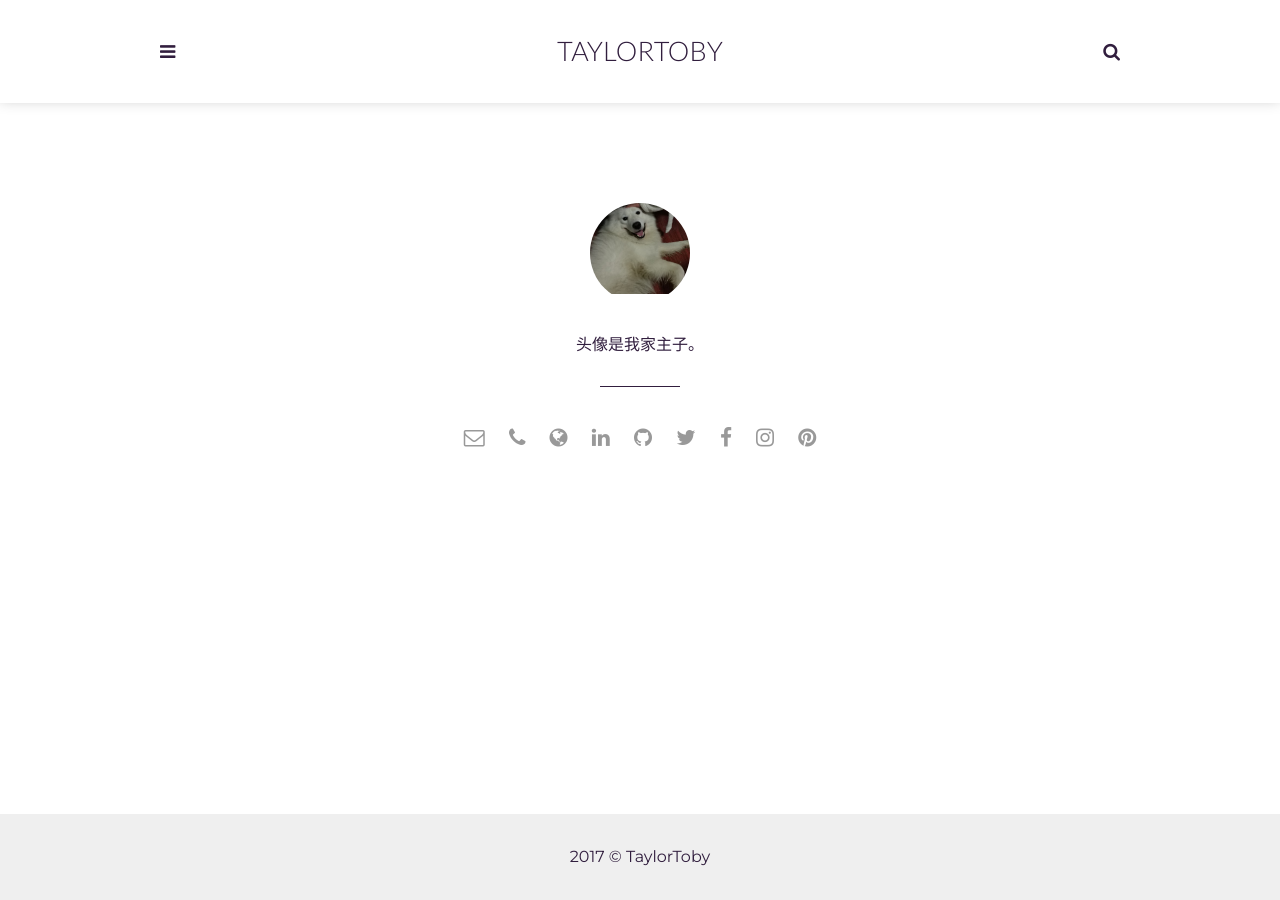
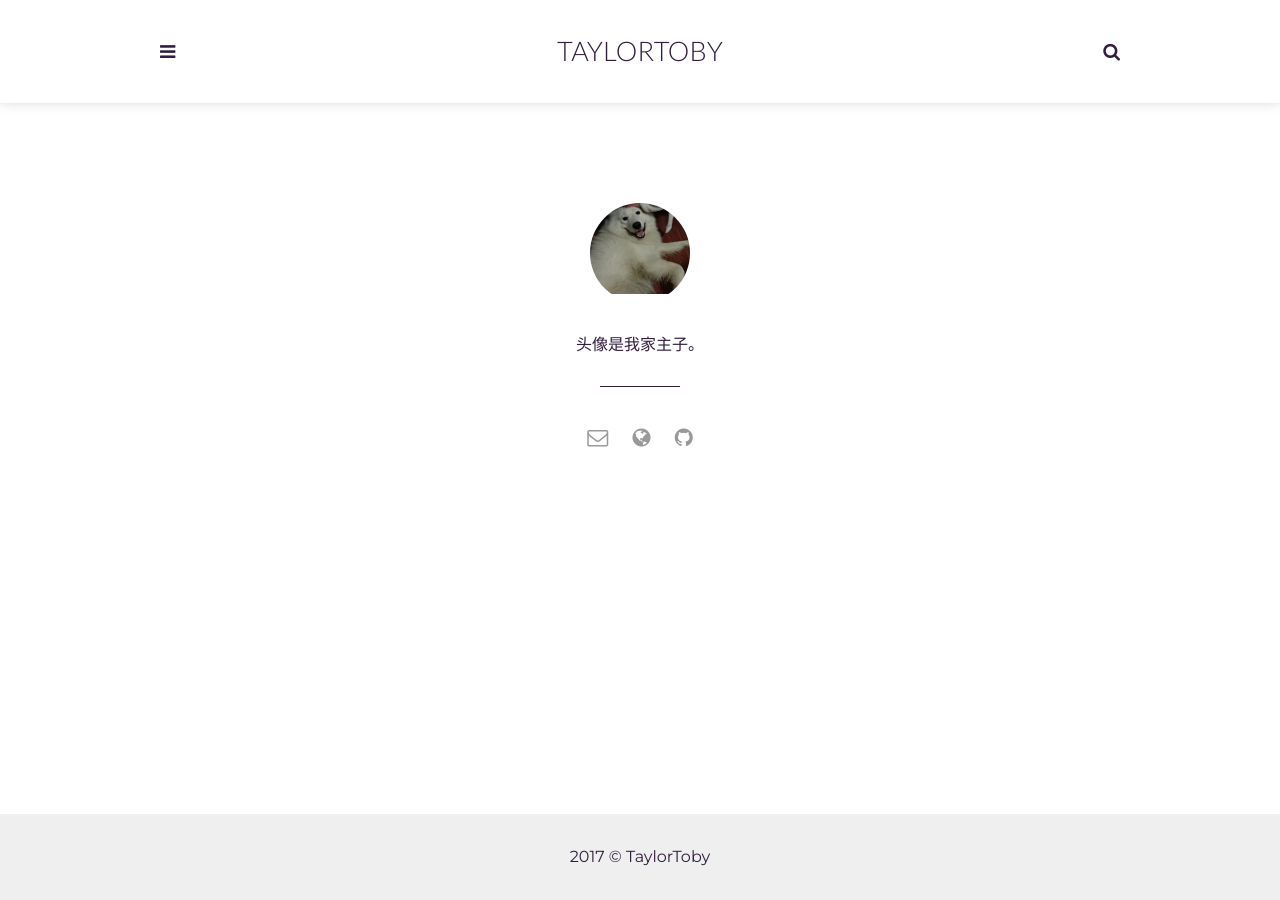
Before and after one commit to xiaozhuyaoye/xiaozhuyaoye.github.io, a Jekyll site: the page built from _pages/about.html, in a window 1280 px wide. Built offline with Jekyll 4.4.1, drawn with Linux system fonts in a browser that asks for light colours.

Commit message:
修改模板的样式以及内容，添加评论功能

```diff
--- a/_config.yml
+++ b/_config.yml
@@ -7,6 +7,7 @@ description: > # this means to ignore newlines until "baseurl:"
 permalink: ':title/'
 baseurl: "" # the subpath of your site, e.g. /blog
 url: "" # the base hostname & protocol for your site, e.g. http://example.com
+intensedebate_comments: true
 
 # Author settings
 author: TaylorToby # add your name
@@ -15,14 +16,8 @@ about-author: 头像是我家主子。
 
 # Contact links
 email: 'xiaozhuyaoye@hotmail.com' # Add your Email address
-phone: '' # Add your Phone number
 website: 'xiaozhuyaoye.github.io' # Add your website, do not add http://
-linkedin: '' # Add your Linkedin handle
 github: '/xiaozhuyaoye' # Add your Github handle
-twitter: '' # Add your Twitter handle
-facebook: '' # Add your Facebook handle
-instagram: '' # Add your Instagram handle
-pinterest: '' # Add your Pinterest handle
 
 # Newsletter
 mailchimp: # Add your MailChimp form identifier.
--- /dev/null
+++ b/_includes/intensedebate-comments.html
@@ -0,0 +1,4 @@
+<div id="idc-container"></div>
+<a href="{Permalink}" class="IDCommentsReplace">评论</a>
+<span style="display:none" id="ID{Permalink}">TITLE GOES HERE</span>
+<script type='text/javascript' src='https://www.intensedebate.com/js/tumblrWrapper.php?acct=2569902ab467edbdf9532310a515edb3'></script>
--- a/_includes/recent-post.html
+++ b/_includes/recent-post.html
@@ -1,5 +1,5 @@
 <div class="recent-box">
-  <h2 class="recent-title">Recent post</h2>
+  <h2 class="recent-title">最近投递</h2>
   <div class="recent-list">
     {% for post in site.posts offset:0 limit:4 %}
       {% if post.title %}
--- a/_pages/about.html
+++ b/_pages/about.html
@@ -16,56 +16,21 @@ permalink: /about/
       {% if site.email %}
         <li class="email"><a href="mailto:{{site.email}}"><i class="fa fa-envelope-o"></i></a></li>
       {% else %}
-        <li class="email"><a href="mailto:example.adam@blog.com"><i class="fa fa-envelope-o" aria-hidden="true"></i></a></li>
-      {% endif %}
-
-      {% if site.phone %}
-        <li class="phone"><a href="tel:{{site.phone}}"><i class="fa fa-phone"></i></a></li>
-      {% else %}
-        <li class="phone"><a href="tel:044 825 5523"><i class="fa fa-phone" aria-hidden="true"></i></a></li>
+        <li class="email"><a href="mailto:xiaozhuyaoye@hotmail.com"><i class="fa fa-envelope-o" aria-hidden="true"></i></a></li>
       {% endif %}
 
       {% if site.website %}
         <li class="website"><a href="http://{{site.website}}" target="_blank"><i class="fa fa-globe"></i></a></li>
       {% else %}
-        <li class="website"><a href="https://artemsheludko.github.io" target="_blank"><i class="fa fa-globe" aria-hidden="true"></i></a></li>
-      {% endif %}
-
-      {% if site.linkedin %}
-        <li class="linkedin"><a href="https://in.linkedin.com/in/{{site.linkedin}}" target="_blank"><i class="fa fa-linkedin"></i></a></li>
-      {% else %}
-        <li class="linkedin"><a href="https://in.linkedin.com/" target="_blank"><i class="fa fa-linkedin" aria-hidden="true"></i></a></li>
+        <li class="website"><a href="https://xiaozhuyaoye.github.io" target="_blank"><i class="fa fa-globe" aria-hidden="true"></i></a></li>
       {% endif %}
 
       {% if site.github %}
         <li class="github"><a href="http://github.com/{{site.github}}" target="_blank"><i class="fa fa-github"></i></a></li>
       {% else %}
-        <li class="github"><a href="http://github.com/artemsheludko" target="_blank"><i class="fa fa-github" aria-hidden="true"></i></a></li>
+        <li class="github"><a href="http://github.com/xiaozhuyaoye" target="_blank"><i class="fa fa-github" aria-hidden="true"></i></a></li>
       {% endif %}
 
-      {% if site.twitter %}
-        <li class="twitter"><a href="https://twitter.com/{{site.twitter}}" target="_blank"><i class="fa fa-twitter"></i></a></li>
-      {% else %}
-        <li class="twitter"><a href="https://twitter.com/artemsheludko_" target="_blank"><i class="fa fa-twitter" aria-hidden="true"></i></a></li>
-      {% endif %}
-
-      {% if site.facebook %}
-        <li class="facebook"><a href="https://facebook.com/{{site.facebook}}" target="_blank"><i class="fa fa-facebook"></i></a></li>
-      {% else %}
-        <li class="facebook"><a href="https://facebook.com/" target="_blank"><i class="fa fa-facebook" aria-hidden="true"></i></a></li>
-      {% endif %}
-
-      {% if site.instagram %}
-        <li class="instagram"><a href="https://instagram.com/{{site.instagram}}" target="_blank"><i class="fa fa-instagram"></i></a></li>
-      {% else %}
-        <li class="instagram"><a href="https://instagram.com/" target="_blank"><i class="fa fa-instagram" aria-hidden="true"></i></a></li>
-      {% endif %}
-
-      {% if site.pinterest %}
-        <li class="pinterest"><a href="https://pinterest.com/{{site.pinterest}}" target="_blank"><i class="fa fa-pinterest"></i></a></li>
-      {% else %}
-        <li class="pinterest"><a href="https://pinterest.com/" target="_blank"><i class="fa fa-pinterest" aria-hidden="true"></i></a></li>
-      {% endif %}
       </ul>
     </section> <!-- End About Body-->
   </div> <!-- End About Container -->
```
Also changed, not shown: _includes/author-box.html (+3 -8 lines), _layouts/post.html (+4 -8 lines), README.md.
